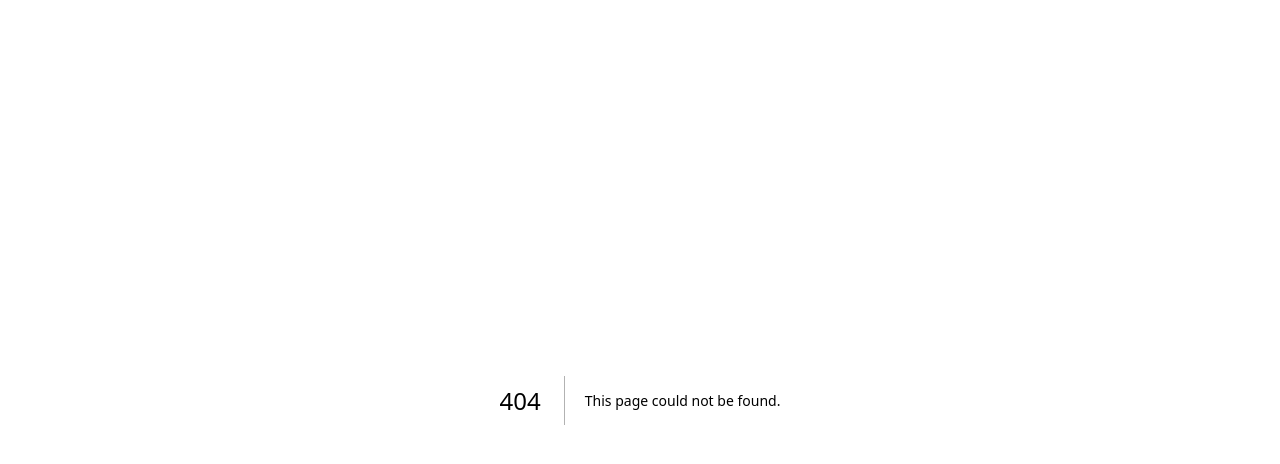
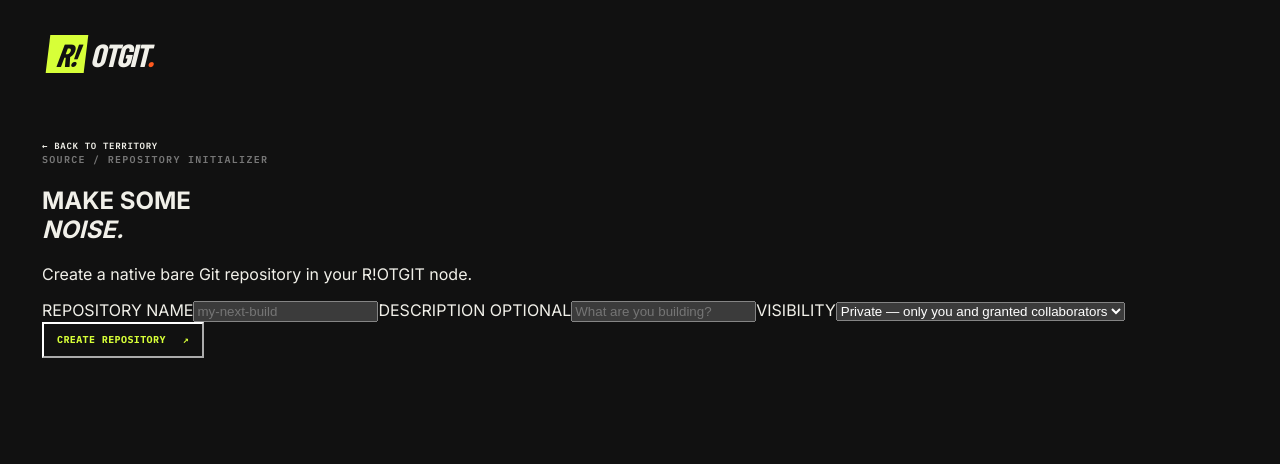
Before and after one commit to bjo163/RIOTGIT, a Next.js app in the folder apps/web/: page /repositories/new in a window 1280 px wide. Before the commit this address had no page. Shown: the top 464 px of the page. Built offline with nearby package versions, Linux system fonts and the light colour scheme; a web font is replaced by a local one.

Commit message:
feat(web): add extreme login and repository creation screens

```diff
--- /dev/null
+++ b/apps/web/app/repositories/new/page.tsx
@@ -0,0 +1,86 @@
+"use client";
+
+import Link from "next/link";
+import { FormEvent, useState } from "react";
+import { useRouter } from "next/navigation";
+
+export default function NewRepositoryPage() {
+  const router = useRouter();
+  const [name, setName] = useState("");
+  const [description, setDescription] = useState("");
+  const [visibility, setVisibility] = useState("private");
+  const [error, setError] = useState("");
+  const [loading, setLoading] = useState(false);
+
+  async function submit(event: FormEvent<HTMLFormElement>) {
+    event.preventDefault();
+    setError("");
+    setLoading(true);
+    try {
+      const response = await fetch("/api/repositories", {
+        method: "POST",
+        headers: { "Content-Type": "application/json" },
+        body: JSON.stringify({ name, description, visibility }),
+      });
+      const payload = (await response.json().catch(() => ({}))) as { error?: string };
+      if (!response.ok) {
+        setError(payload.error ?? "Repository creation failed.");
+        return;
+      }
+      router.replace("/");
+      router.refresh();
+    } catch {
+      setError("Could not reach the R!OTGIT API.");
+    } finally {
+      setLoading(false);
+    }
+  }
+
+  return (
+    <main className="content page-content">
+      <header className="new-repo-top">
+        <Link className="brand" href="/" aria-label="R!OTGIT home">
+          <span className="brand-mark">R!</span>
+          <span className="brand-name">OTGIT<span className="brand-dot">.</span></span>
+        </Link>
+        <Link className="text-link" href="/">← BACK TO TERRITORY</Link>
+      </header>
+      <section className="new-repo-panel">
+        <div className="eyebrow muted">SOURCE / REPOSITORY INITIALIZER</div>
+        <h1>MAKE SOME<br /><em>NOISE.</em></h1>
+        <p>Create a native bare Git repository in your R!OTGIT node.</p>
+        <form className="login-form" onSubmit={submit}>
+          <label htmlFor="repo-name">REPOSITORY NAME</label>
+          <input
+            id="repo-name"
+            value={name}
+            onChange={(event) => setName(event.target.value)}
+            required
+            minLength={1}
+            maxLength={100}
+            pattern="[A-Za-z0-9][A-Za-z0-9._-]*"
+            placeholder="my-next-build"
+          />
+          <label htmlFor="repo-description">DESCRIPTION <span className="field-optional">OPTIONAL</span></label>
+          <input
+            id="repo-description"
+            value={description}
+            onChange={(event) => setDescription(event.target.value)}
+            maxLength={1000}
+            placeholder="What are you building?"
+          />
+          <label htmlFor="repo-visibility">VISIBILITY</label>
+          <select id="repo-visibility" value={visibility} onChange={(event) => setVisibility(event.target.value)}>
+            <option value="private">Private — only you and granted collaborators</option>
+            <option value="internal">Internal — authenticated users</option>
+            <option value="public">Public — anyone can read</option>
+          </select>
+          {error ? <p className="login-error" role="alert">{error}</p> : null}
+          <button className="button button-lime login-submit" type="submit" disabled={loading}>
+            {loading ? "INITIALIZING BARE REPOSITORY..." : "CREATE REPOSITORY"} <span>↗</span>
+          </button>
+        </form>
+      </section>
+    </main>
+  );
+}
```
Also changed, not shown: apps/web/app/login/page.tsx (added, +90 -0 lines).
